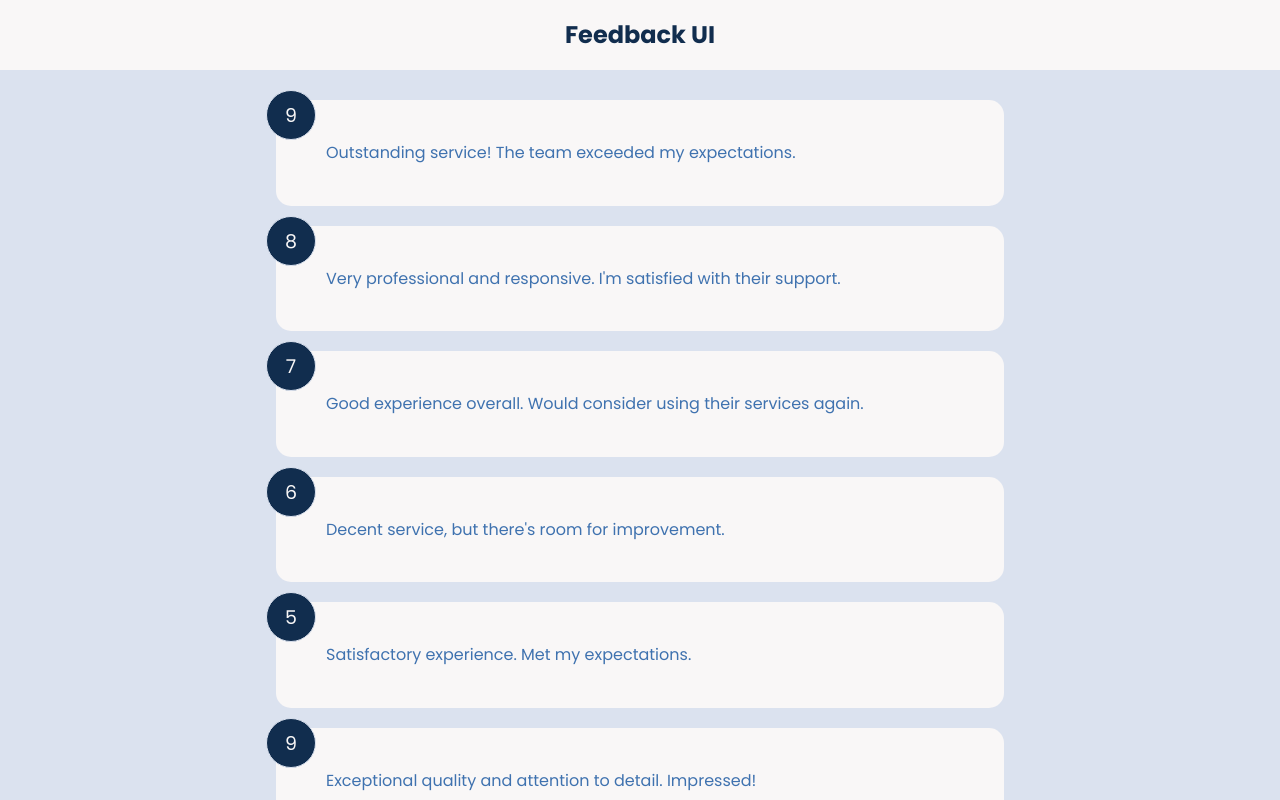
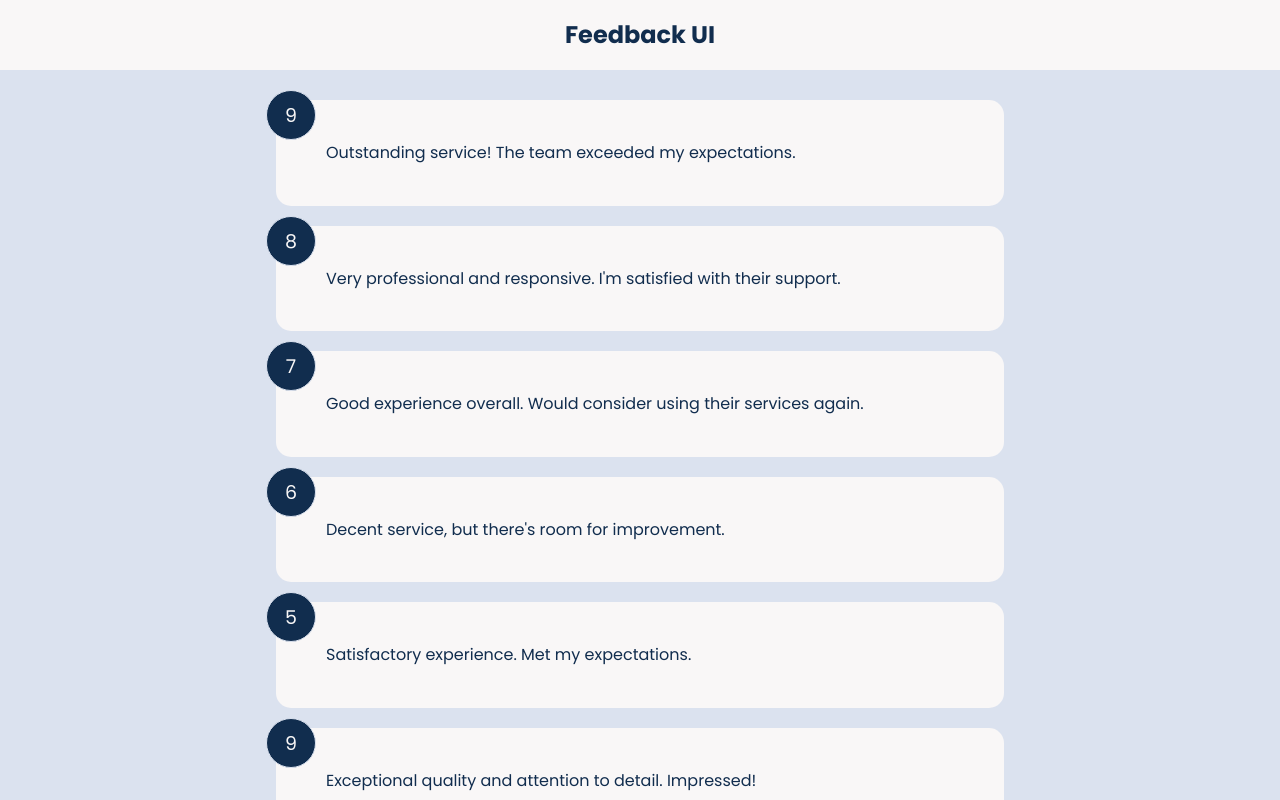
Before and after one commit to tonykalalian/Feedback-UI, a React (Create React App) app: page / in a window 1280 px wide. Shown: the top 800 px of the page. Built offline with nearby package versions, Linux system fonts and the light colour scheme.

Commit message:
Card Component and Additional styles

```diff
--- a/src/App.js
+++ b/src/App.js
@@ -1,7 +1,6 @@
 import React, { useState } from "react";
 import Header from "./components/Header";
 import FeedbackList from "./components/FeedbackList";
-import FeedbackItem from "./components/FeedbackItem";
 import FeedbackData from "./data/FeedbackData";
 function App() {
   const [feedback, setFeedback] = useState(FeedbackData);
--- a/src/components/FeedbackItem.jsx
+++ b/src/components/FeedbackItem.jsx
@@ -1,11 +1,15 @@
 import React from "react";
+import Card from "./shared/Card";
+import PropTypes from "prop-types";
 function FeedbackItem({ item }) {
   return (
-    <div className="card">
+    <Card reverse={false}>
       <div className="num-display">{item.rating}</div>
       <div className="text-display">{item.text}</div>
-    </div>
+    </Card>
   );
 }
-
+FeedbackItem.propTypes = {
+  item: PropTypes.object.isRequired,
+};
 export default FeedbackItem;
--- /dev/null
+++ b/src/components/shared/Card.jsx
@@ -0,0 +1,23 @@
+import PropTypes from "prop-types";
+
+const Card = ({ children, reverse }) => {
+  return (
+    <div
+      className="card"
+      style={{
+        backgroundColor: reverse ? "#112D4E" : "#F9F7F7",
+        color: reverse ? "#f9f7f7" : "#112D4E",
+      }}
+    >
+      {children}
+    </div>
+  );
+};
+Card.defaultProps = {
+  reverse: false,
+};
+Card.propTypes = {
+  children: PropTypes.node.isRequired,
+  reverse: PropTypes.bool,
+};
+export default Card;
--- a/src/index.css
+++ b/src/index.css
@@ -39,11 +39,6 @@ header {
   padding: 40px 50px;
   margin: 20px 0;
   position: relative;
-}
-
-.card.reverse {
-  background-color: rgba(0, 0, 0, 0.4);
-  color: #fff;
 }
 
 .card h2 {
```
Also changed, not shown: src/components/FeedbackList.jsx (+10 -2 lines).
